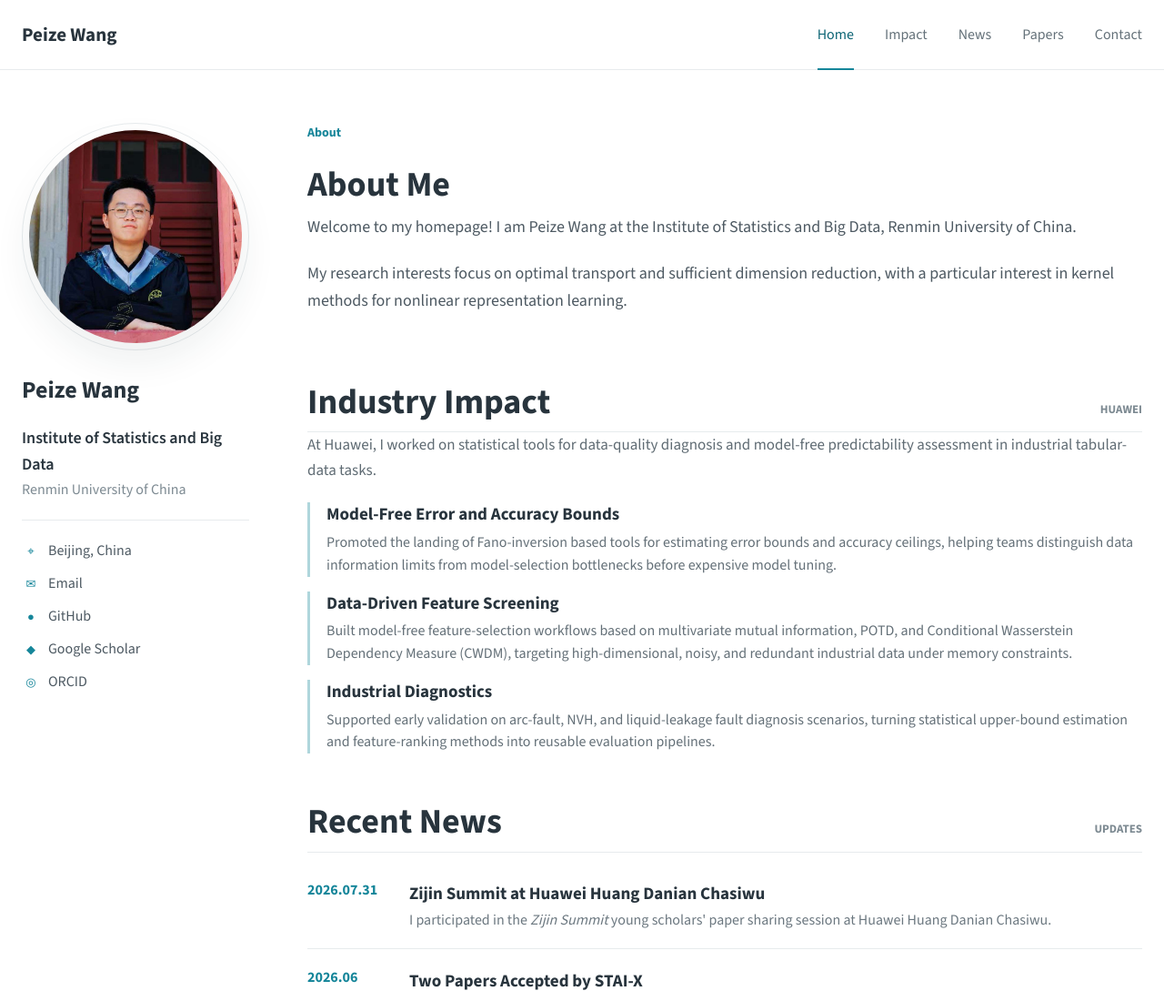
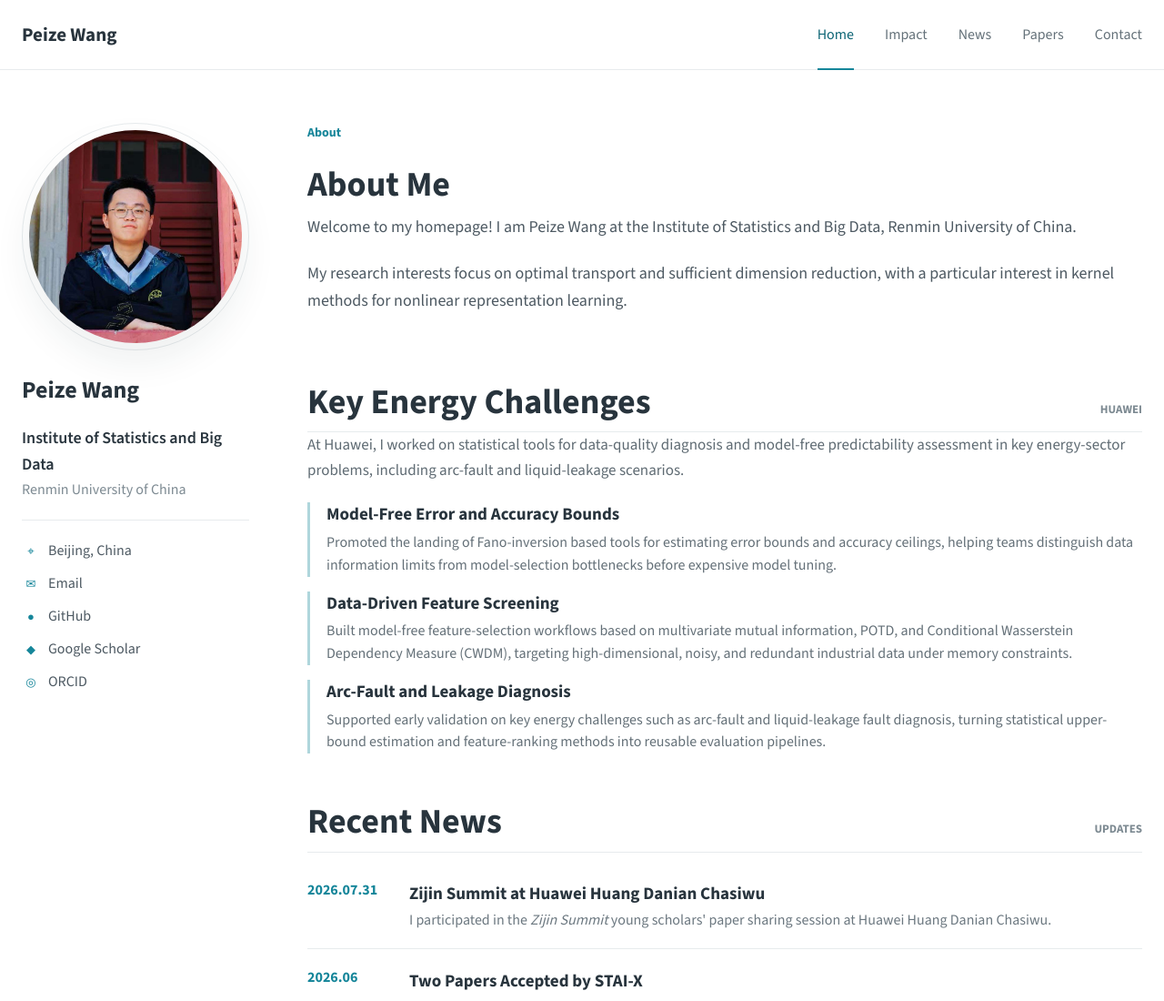
Before and after one commit to pzCardinal/pzCardinal.github.io, a plain HTML site: page index.html in a window 1280 px wide. Shown: the top 1100 px of the page at 91% size. Drawn offline with nearby package versions, Linux system fonts and the light colour scheme.

Commit message:
Add files via upload

```diff
--- a/index.html
+++ b/index.html
@@ -86,12 +86,13 @@
 
         <section class="section impact" id="impact" aria-labelledby="impact-heading">
           <div class="section-heading-row">
-            <h2 id="impact-heading">Industry Impact</h2>
+            <h2 id="impact-heading">Key Energy Challenges</h2>
             <span>Huawei</span>
           </div>
           <p class="section-lead">
             At Huawei, I worked on statistical tools for data-quality diagnosis and
-            model-free predictability assessment in industrial tabular-data tasks.
+            model-free predictability assessment in key energy-sector problems,
+            including arc-fault and liquid-leakage scenarios.
           </p>
           <div class="impact-list">
             <article>
@@ -113,11 +114,12 @@
               </p>
             </article>
             <article>
-              <h3>Industrial Diagnostics</h3>
+              <h3>Arc-Fault and Leakage Diagnosis</h3>
               <p>
-                Supported early validation on arc-fault, NVH, and liquid-leakage
-                fault diagnosis scenarios, turning statistical upper-bound estimation
-                and feature-ranking methods into reusable evaluation pipelines.
+                Supported early validation on key energy challenges such as
+                arc-fault and liquid-leakage fault diagnosis, turning statistical
+                upper-bound estimation and feature-ranking methods into reusable
+                evaluation pipelines.
               </p>
             </article>
           </div>
```
